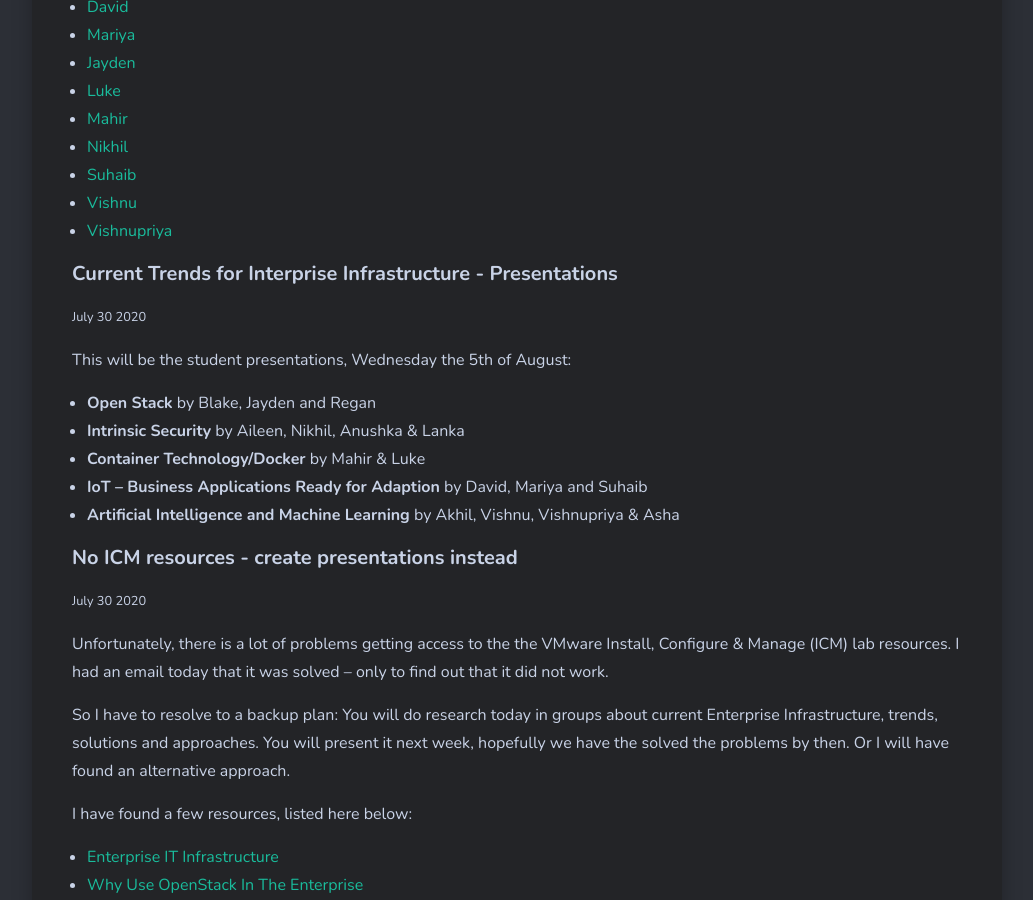
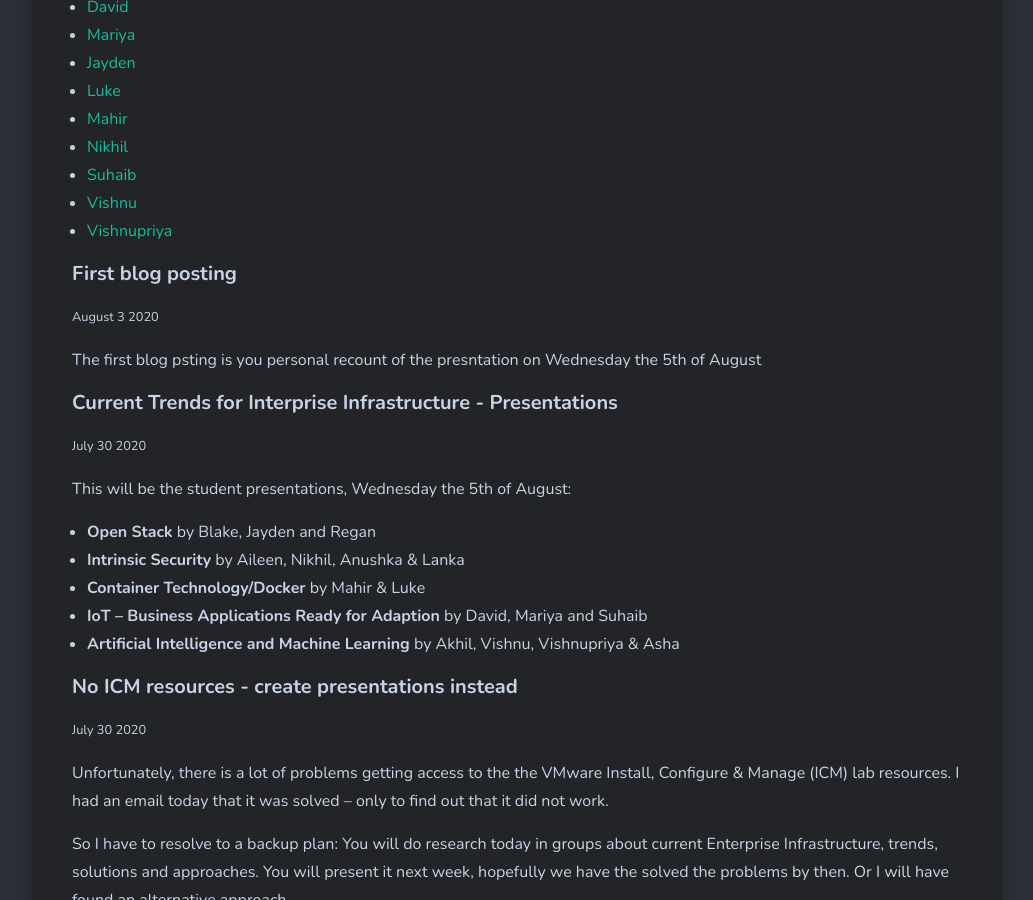
Before and after one commit to larsoliverdam/nmit, a Jekyll site: the page built from _pages/NET701.md, in a window 1280 px wide and 900 px high, scrolled down 1130 px. Shown: the whole window, without its empty margins (123-1156 px from the left). Built offline with Jekyll 4.4.1, drawn with Linux system fonts in a browser that asks for light colours; nearby versions of some CDN libraries; comment, search, counter and statistics services are not loaded.

Commit message:
NET701 blog posting

```diff
--- a/_pages/NET701.md
+++ b/_pages/NET701.md
@@ -23,6 +23,11 @@ image: VMware.jpg
 * [Suhaib](https://parappallath.wordpress.com/)
 * [Vishnu](https://badboynet701.wordpress.com/)
 * [Vishnupriya](https://vishnupriyanet701.wordpress.com/)
+
+#### First blog posting
+<small>August 3 2020</small>
+
+The first blog psting is you personal recount of the presntation on Wednesday the 5th of August
 
 #### Current Trends for Interprise Infrastructure - Presentations
 <small>July 30 2020</small>
```
